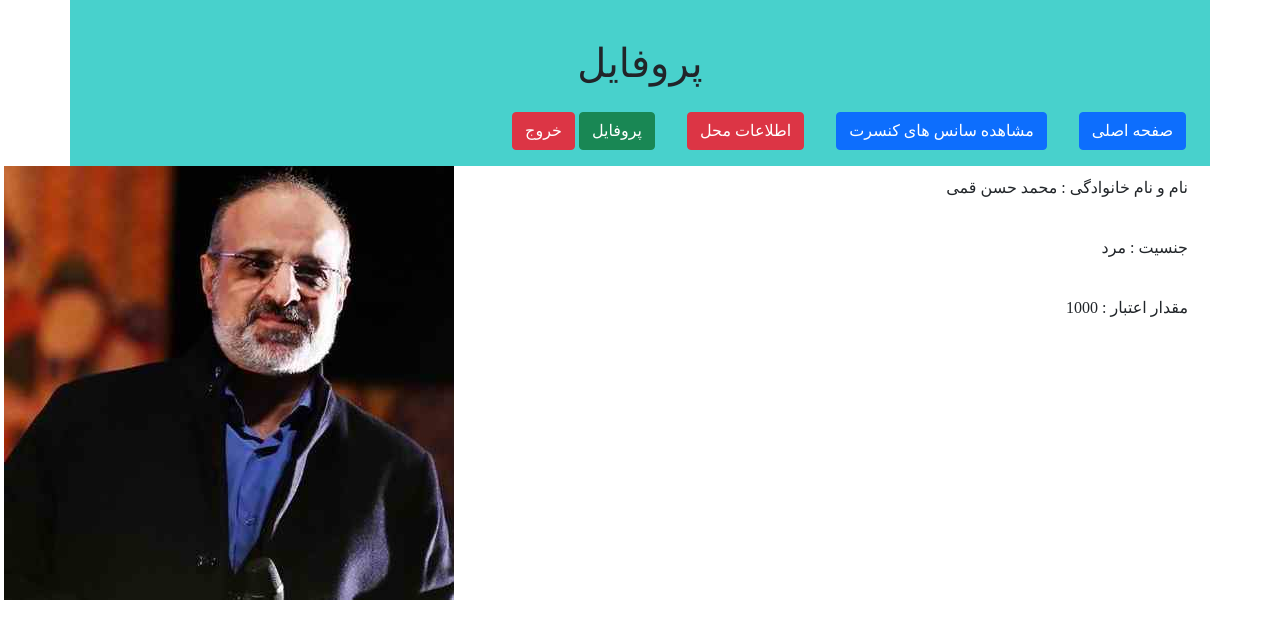
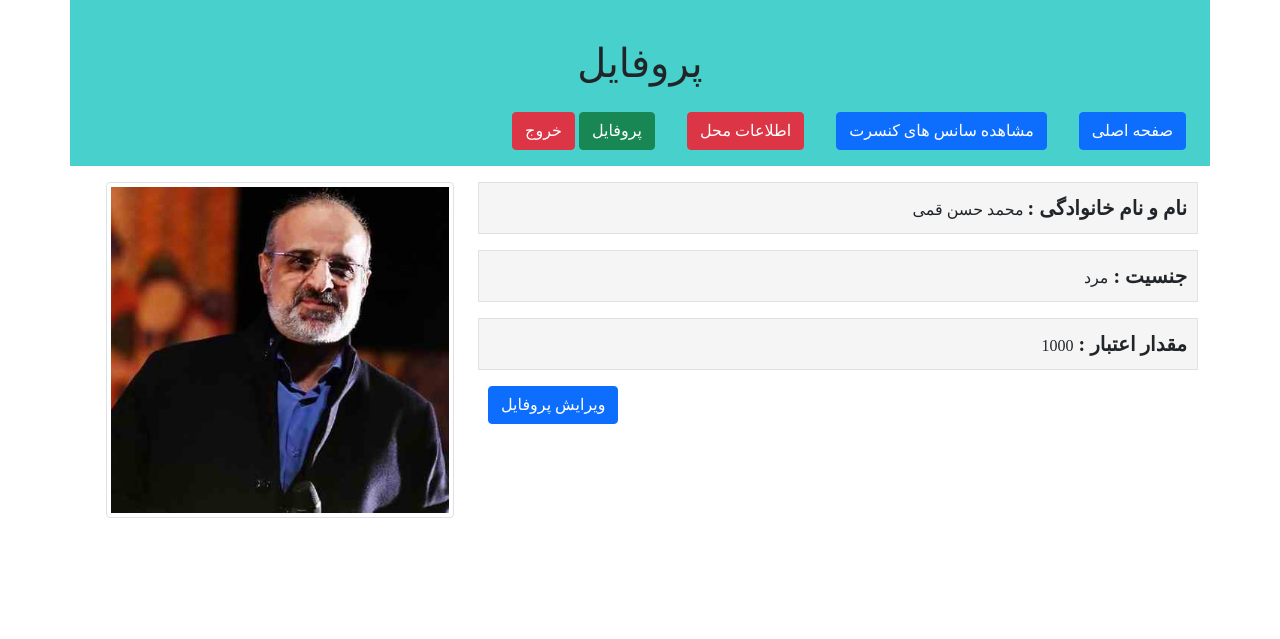
Before and after one commit to mrcod3r-ir/concerts-django, a Django app: page /accounts/profile/ in a window 1280 px wide. Shown: the top 639 px of the page. Run offline with Django 3.2, Linux system fonts and the light colour scheme; a user stored in the database is signed in; data comes from the database, SQL or seed files in the repository; both versions use the stored data as it was after the commit; some libraries are stand-ins or nearby versions; some web fonts are replaced.

Commit message:
p22 =: 15:21 has bug

```diff
--- a/concert/accounts/templates/accounts/profile.html
+++ b/concert/accounts/templates/accounts/profile.html
@@ -3,14 +3,17 @@
   پروفایل
 {% endblock %}
 {% block mainContent %}
-  <div class="row">
+  <div class="row mt-3">
     <div class="col-md-8">
-      <p>نام و نام خانوادگی :‌ {{profile.user.get_full_name}}</p>
-      <p>جنسیت : {{profile.get_Gender_display}}</p>
-      <p>مقدار اعتبار : {{profile.Credit}}</p>
+      <p class="border"> <span class="title">نام و نام خانوادگی :</span> {{profile.user.get_full_name}}</p>
+      <p class="border"><span class="title">جنسیت : </span>{{profile.get_Gender_display}}</p>
+      <p class="border"><span class="title">مقدار اعتبار : </span>{{profile.Credit}}</p>
+      <ul class="btnul">
+        <li><a class="btn btn-primary" href="/accounts/Edit">ویرایش پروفایل</a></li>
+      </ul>
     </div>
     <div class="col-md-4">
-      <img src="{{profile.ProfileImage.url}}" >
+      <img class="img-thumbnail" src="{{profile.ProfileImage.url}}" >
     </div>
   </div>
 {% endblock %}
--- a/concert/ticketSales/templates/ticketSales/concertDetails.html
+++ b/concert/ticketSales/templates/ticketSales/concertDetails.html
@@ -15,6 +15,7 @@
     <div class="imageBox">
       <img src="{{concertdetails.Poster.url}}" alt="{{concertdetails.Name}}">
     </div>
+    <a href="/ticketSales/concertEdit/{{concertdetails.id}}" class="btn btn-success">ویرایش</a>
   </div>
 
 {% endblock %}
--- a/concert/ticketSales/urls.py
+++ b/concert/ticketSales/urls.py
@@ -6,4 +6,5 @@ urlpatterns = [
     path('location/list',views.locationListView),
     path('concert/<int:concert_id>',views.concertDetailsView),
     path('time/list',views.timeView),
+    path('concertEdit/<int:concert_id>',views.ConcertForm),
 ]
```
Also changed, not shown: concert/ticketSales/forms.py (+7 -3 lines), concert/ticketSales/templates/ticketSales/concertEdit.html (added, +8 -0 lines), concert/ticketSales/views.py (+10 -1 lines), concert/db.sqlite3.
